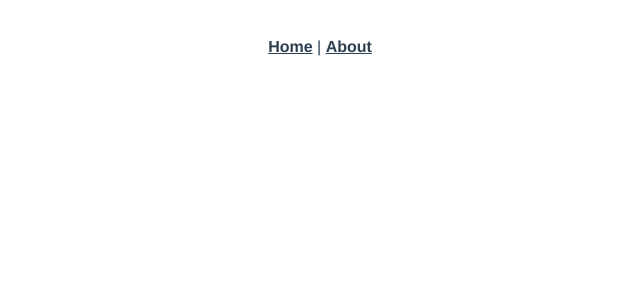
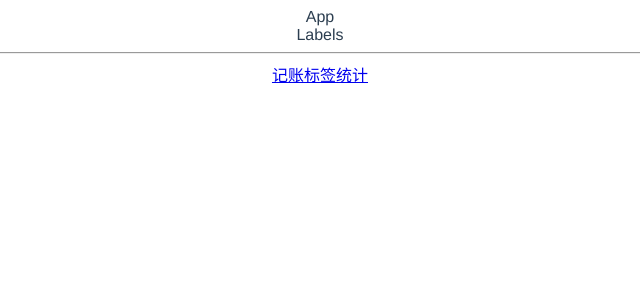
Before and after one commit to dongdong12138/morney-Vue, a Vue app: page /#/labels in a window 1280 px wide. Shown: the top 300 px of the page, without its empty margins (320-960 px from the left). Built offline with nearby package versions, Linux system fonts and the light colour scheme.

Commit message:
创建三个页面 & 配置路由

```diff
--- a/src/App.vue
+++ b/src/App.vue
@@ -1,10 +1,15 @@
 <template>
   <div id="app">
-    <div id="nav">
-      <router-link to="/">Home</router-link> |
-      <router-link to="/about">About</router-link>
-    </div>
+    App
+<!--    <div id="nav">-->
+<!--      <router-link to="/">Home</router-link> |-->
+<!--      <router-link to="/about">About</router-link>-->
+<!--    </div>-->
     <router-view/>
+    <hr>
+    <router-link to="/money">记账</router-link>
+    <router-link to="/labels">标签</router-link>
+    <router-link to="/statistics">统计</router-link>
   </div>
 </template>
 
--- a/src/router/index.ts
+++ b/src/router/index.ts
@@ -1,27 +1,50 @@
-import Vue from 'vue'
-import VueRouter, { RouteConfig } from 'vue-router'
-import Home from '../views/Home.vue'
+import Vue from 'vue';
+import VueRouter, {RouteConfig} from 'vue-router';
 
-Vue.use(VueRouter)
+import Home from '../views/Home.vue';
+import Money from '@/views/Money.vue';
+import Labels from '@/views/Labels.vue';
+import Statistics from '@/views/Statistics.vue';
+
+Vue.use(VueRouter);
 
 const routes: Array<RouteConfig> = [
   {
     path: '/',
-    name: 'Home',
-    component: Home
+    redirect: '/money'
   },
   {
-    path: '/about',
-    name: 'About',
-    // route level code-splitting
-    // this generates a separate chunk (about.[hash].js) for this route
-    // which is lazy-loaded when the route is visited.
-    component: () => import(/* webpackChunkName: "about" */ '../views/About.vue')
+    path: '/money',
+    name: 'Money',
+    component: Money
+  },
+  {
+    path: '/labels',
+    name: 'Labels',
+    component: Labels
+  },
+  {
+    path: '/statistics',
+    name: 'Statistics',
+    component: Statistics
   }
-]
+  // {
+  //   path: '/',
+  //   name: 'Home',
+  //   component: Home
+  // },
+  // {
+  //   path: '/about',
+  //   name: 'About',
+  //   // route level code-splitting
+  //   // this generates a separate chunk (about.[hash].js) for this route
+  //   // which is lazy-loaded when the route is visited.
+  //   component: () => import(/* webpackChunkName: "about" */ '../views/About.vue')
+  // }
+];
 
 const router = new VueRouter({
   routes
-})
+});
 
-export default router
+export default router;
--- /dev/null
+++ b/src/views/Labels.vue
@@ -0,0 +1,13 @@
+<template>
+  <div>
+    Labels
+  </div>
+</template>
+
+<script>
+
+</script>
+
+<style>
+
+</style>
--- /dev/null
+++ b/src/views/Money.vue
@@ -0,0 +1,13 @@
+<template>
+  <div>
+    money
+  </div>
+</template>
+
+<script>
+
+</script>
+
+<style>
+
+</style>
--- /dev/null
+++ b/src/views/Statistics.vue
@@ -0,0 +1,13 @@
+<template>
+  <div>
+    Statistics
+  </div>
+</template>
+
+<script>
+
+</script>
+
+<style>
+
+</style>
```
